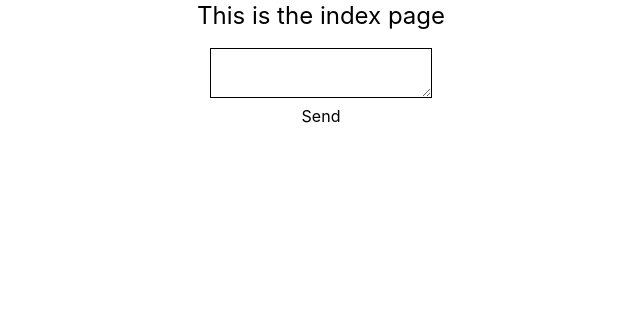
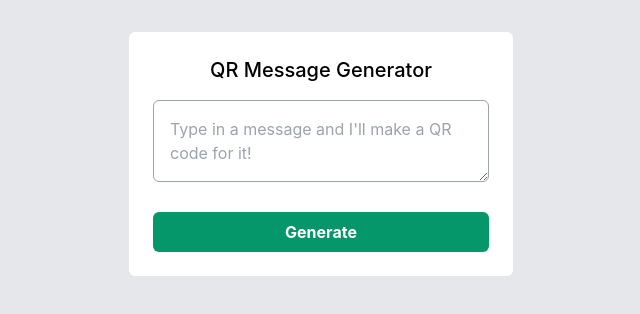
Before and after one commit to pixegami/qr-code-webapp, a React (Create React App) app in the folder qr-code-site/: page / in a window 1280 px wide. Shown: the top 314 px of the page, without its empty margins (319-959 px from the left). Built offline with nearby package versions, Linux system fonts and the light colour scheme.

Commit message:
Added QR front-end

```diff
--- a/qr-code-site/public/index.html
+++ b/qr-code-site/public/index.html
@@ -7,7 +7,7 @@
     <meta name="theme-color" content="#000000" />
     <meta
       name="description"
-      content="Web site created using create-react-app"
+      content="Create a message that you can view via a QR Code later."
     />
     <link rel="apple-touch-icon" href="%PUBLIC_URL%/logo192.png" />
     <!--
@@ -24,7 +24,7 @@
       work correctly both with client-side routing and a non-root public URL.
       Learn how to configure a non-root public URL by running `npm run build`.
     -->
-    <title>React App</title>
+    <title>QR Message Generator</title>
   </head>
   <body>
     <noscript>You need to enable JavaScript to run this app.</noscript>
--- a/qr-code-site/src/App.css
+++ /dev/null
@@ -1,38 +0,0 @@
-.App {
-  text-align: center;
-}
-
-.App-logo {
-  height: 40vmin;
-  pointer-events: none;
-}
-
-@media (prefers-reduced-motion: no-preference) {
-  .App-logo {
-    animation: App-logo-spin infinite 20s linear;
-  }
-}
-
-.App-header {
-  background-color: #282c34;
-  min-height: 100vh;
-  display: flex;
-  flex-direction: column;
-  align-items: center;
-  justify-content: center;
-  font-size: calc(10px + 2vmin);
-  color: white;
-}
-
-.App-link {
-  color: #61dafb;
-}
-
-@keyframes App-logo-spin {
-  from {
-    transform: rotate(0deg);
-  }
-  to {
-    transform: rotate(360deg);
-  }
-}
--- a/qr-code-site/src/App.tsx
+++ b/qr-code-site/src/App.tsx
@@ -1,12 +1,6 @@
 import React from "react";
-import "./App.css";
 
-import {
-  BrowserRouter as Router,
-  Switch,
-  Route,
-  Link
-} from "react-router-dom";
+import { BrowserRouter as Router, Switch, Route } from "react-router-dom";
 import IndexPage from "./components/pages/IndexPage";
 import ViewPage from "./components/pages/ViewPage";
 
--- a/qr-code-site/src/components/pages/IndexPage.tsx
+++ b/qr-code-site/src/components/pages/IndexPage.tsx
@@ -1,16 +1,24 @@
 import React from "react";
 import FooApi from "../foo/api/FooApi";
+import Layout from "./Layout";
+import QRImageView from "./QRImageView";
+import TextInputView from "./TextInputView";
 
 interface IndexPageProps {}
 
 const IndexPage: React.FC<IndexPageProps> = (props) => {
   const [message, setMessage] = React.useState<string>("");
   const [imageUrl, setImageUrl] = React.useState<string>("");
+  const [tag, setTag] = React.useState<string>("");
+  const [isLoading, setIsLoading] = React.useState(false);
 
   const generateQrMessage = () => {
+    setIsLoading(true);
     FooApi.generateQRFromMessage(message).then((r) => {
       console.log(r);
       const presignedUrl: string = r.payload["presigned_url"];
+      const tag: string = r.payload["tag"];
+      setTag(tag);
       setImageUrl(presignedUrl);
     });
   };
@@ -18,26 +26,19 @@ const IndexPage: React.FC<IndexPageProps> = (props) => {
   let interactiveElement = null;
 
   if (imageUrl) {
-    interactiveElement = <img src={imageUrl} />;
+    interactiveElement = <QRImageView imageUrl={imageUrl} tag={tag} />;
   } else {
     interactiveElement = (
-      <div>
-        <div className="text-2xl mb-4">This is the index page</div>
-        <div>
-          <textarea
-            className="border border-black"
-            defaultValue={message}
-            onChange={(x) => setMessage(x.currentTarget.value)}
-          />
-        </div>
-        <div>
-          <button onClick={generateQrMessage}>Send</button>
-        </div>
-      </div>
+      <TextInputView
+        message={message}
+        setMessage={setMessage}
+        generateQrMessage={generateQrMessage}
+        isLoading={isLoading}
+      />
     );
   }
 
-  return <div>{interactiveElement}</div>;
+  return <Layout>{interactiveElement}</Layout>;
 };
 
 export default IndexPage;
--- /dev/null
+++ b/qr-code-site/src/components/pages/Layout.tsx
@@ -0,0 +1,16 @@
+import React from "react";
+
+const Layout: React.FC<{}> = (props) => {
+  return (
+    <div className="flex">
+      <div
+        className="max-w-sm w-full mx-auto
+        md:mt-8 bg-white p-6 md:rounded-md"
+      >
+        {props.children}
+      </div>
+    </div>
+  );
+};
+
+export default Layout;
--- /dev/null
+++ b/qr-code-site/src/components/pages/QRImageView.tsx
@@ -0,0 +1,36 @@
+import React from "react";
+import { Link } from "react-router-dom";
+
+interface QRImageViewProps {
+  imageUrl: string;
+  tag: string;
+}
+
+const QRImageView: React.FC<QRImageViewProps> = (props) => {
+  const tag: string = props.tag;
+
+  return (
+    <div className="text-center">
+      <h1 className="text-xl font-medium text-black mb-2">QR Message Code</h1>
+      <div className="text-gray-600">Scan this code to see your message!</div>
+      <div className="h-48 flex">
+        <img
+          alt="QR code for viewing the message"
+          className="h-48 mx-auto"
+          src={props.imageUrl}
+        />
+      </div>
+
+      <div
+        className="bg-blue-100 text-blue-700
+      p-2 rounded-md w-10/12 mx-auto mb-2 font-mono"
+      >
+        <Link className="hover:underline" to={"/view?tag=" + tag}>
+          {tag}
+        </Link>
+      </div>
+    </div>
+  );
+};
+
+export default QRImageView;
--- /dev/null
+++ b/qr-code-site/src/components/pages/TextInputView.tsx
@@ -0,0 +1,43 @@
+import React from "react";
+
+interface TextInputViewProps {
+  message: string;
+  setMessage(x: string): void;
+  generateQrMessage: any;
+  isLoading: boolean;
+}
+
+const TextInputView: React.FC<TextInputViewProps> = (props) => {
+  const buttonText: string = props.isLoading ? "Loading" : "Generate";
+  const buttonStyle: string = props.isLoading ? "opacity-60 " : "";
+
+  return (
+    <div className="text-center">
+      <h1 className="text-xl font-medium text-black mb-4">
+        QR Message Generator
+      </h1>
+      <div className="w-full">
+        <textarea
+          className="border border-gray-400 mb-6 w-full p-4 rounded-md"
+          defaultValue={props.message}
+          placeholder={"Type in a message and I'll make a QR code for it!"}
+          onChange={(x) => props.setMessage(x.currentTarget.value)}
+        />
+      </div>
+      <div>
+        <button
+          className={
+            buttonStyle +
+            "bg-green-600 text-white p-2 w-full rounded-md font-bold"
+          }
+          onClick={props.generateQrMessage}
+          disabled={props.isLoading}
+        >
+          {buttonText}
+        </button>
+      </div>
+    </div>
+  );
+};
+
+export default TextInputView;
--- a/qr-code-site/src/components/pages/ViewPage.tsx
+++ b/qr-code-site/src/components/pages/ViewPage.tsx
@@ -1,6 +1,7 @@
 import React from "react";
-import { useLocation } from "react-router-dom";
+import { Link, useLocation } from "react-router-dom";
 import FooApi from "../foo/api/FooApi";
+import Layout from "./Layout";
 
 interface ViewPageProps {}
 
@@ -9,22 +10,55 @@ function useQuery() {
 }
 
 const ViewPage: React.FC<ViewPageProps> = (props) => {
+  const [isLoading, setIsLoading] = React.useState(true);
+  const [isError, setIsError] = React.useState(false);
   const [message, setMessage] = React.useState("no message");
   const query = useQuery();
   const tag = query.get("tag");
 
   React.useEffect(() => {
     if (tag) {
-      FooApi.getMessageFromTag(tag).then((r) => {
-        setMessage(r.payload["message"]);
-      });
+      FooApi.getMessageFromTag(tag)
+        .then((r) => {
+          setIsLoading(false);
+          setMessage(r.payload["message"]);
+        })
+        .catch((r) => {
+          setIsLoading(false);
+          setIsError(true);
+        });
+    } else {
+      setIsLoading(false);
+      setIsError(true);
     }
-  }, []);
+  }, [tag]);
+
+  let messageElement = null;
+
+  if (isError) {
+    messageElement = (
+      <div className="text-red-500">Error: Unable to load message!</div>
+    );
+  } else {
+    if (isLoading) {
+      messageElement = <div className="text-xl text-gray-500">Loading...</div>;
+    } else {
+      messageElement = (
+        <div className="text-xl font-bold text-gray-800">{message}</div>
+      );
+    }
+  }
 
   return (
-    <div className="text-2xl mt-48">
-      This is the view page. The tag is {tag}. Loaded message: {message}
-    </div>
+    <Layout>
+      {messageElement}
+      <div className="border-t pt-4 flex mt-6 justify-between text-sm text-gray-500">
+        <div className="font-mono">{tag}</div>
+        <Link className="text-blue-500" to="/">
+          Back
+        </Link>
+      </div>
+    </Layout>
   );
 };
 
--- a/qr-code-site/src/index.css
+++ b/qr-code-site/src/index.css
@@ -4,6 +4,7 @@
 
 body {
   margin: 0;
+  @apply md:bg-gray-200;
   font-family: -apple-system, BlinkMacSystemFont, "Segoe UI", "Roboto", "Oxygen",
     "Ubuntu", "Cantarell", "Fira Sans", "Droid Sans", "Helvetica Neue",
     sans-serif;
```
